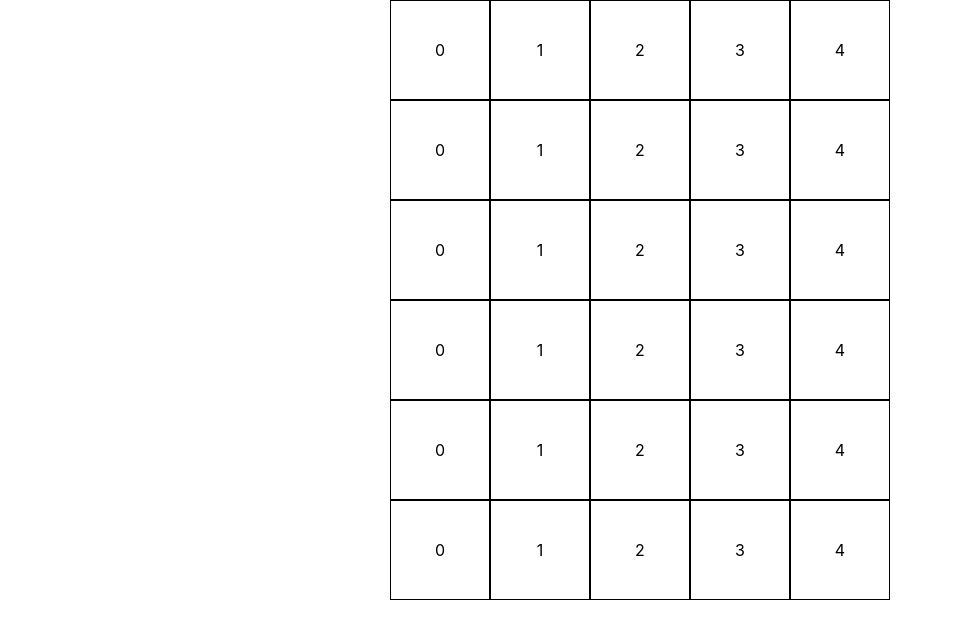
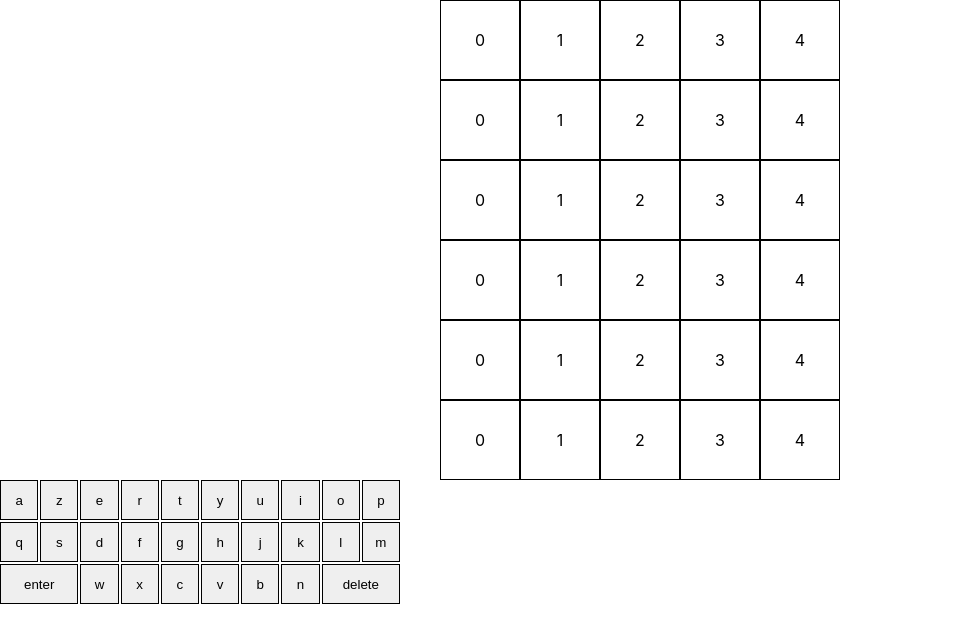
Before and after one commit to ThomasBernard0/wordleFr, a Next.js app: page / in a window 1280 px wide. Shown: the top 642 px of the page, without its empty margins (0-953 px from the left). Built offline with nearby package versions, Linux system fonts and the light colour scheme.

Commit message:
keyboard template

```diff
--- /dev/null
+++ b/components/Keyboard.js
@@ -0,0 +1,41 @@
+import KeypadButton from "./KeypadButton";
+
+export default function Keyboard() {
+  const keypadButtons = [
+    "a",
+    "z",
+    "e",
+    "r",
+    "t",
+    "y",
+    "u",
+    "i",
+    "o",
+    "p",
+    "q",
+    "s",
+    "d",
+    "f",
+    "g",
+    "h",
+    "j",
+    "k",
+    "l",
+    "m",
+    "enter",
+    "w",
+    "x",
+    "c",
+    "v",
+    "b",
+    "n",
+    "delete",
+  ];
+  return (
+    <div className="keyboard">
+      {keypadButtons.map((button) => (
+        <KeypadButton key={button} value={button} />
+      ))}
+    </div>
+  );
+}
--- /dev/null
+++ b/components/KeypadButton.js
@@ -0,0 +1,11 @@
+export default function KeypadButton({ value }) {
+  return (
+    <>
+      {value === "enter" || value === "delete" ? (
+        <button className="keypad-button span-2">{value}</button>
+      ) : (
+        <button className="keypad-button">{value}</button>
+      )}
+    </>
+  );
+}
--- a/pages/index.js
+++ b/pages/index.js
@@ -1,9 +1,11 @@
 import Grid from "../components/Grid";
+import Keyboard from "../components/Keyboard";
 
 export default function Home() {
   return (
     <div>
       <Grid />
+      <Keyboard />
     </div>
   );
 }
--- a/styles/globals.css
+++ b/styles/globals.css
@@ -27,9 +27,29 @@ a {
 
 .case {
   border: 1px solid black;
-  width: 100px;
-  height: 100px;
+  width: 80px;
+  height: 80px;
   display: flex;
   justify-content: center;
   align-items: center;
 }
+
+.keyboard {
+  display: grid;
+  grid-template: repeat(3, 1fr) / repeat(10, 1fr);
+  gap: 2px;
+  width: 400px;
+}
+
+.keypad-button {
+  border: 1px solid black;
+  display: flex;
+  justify-content: center;
+  align-items: center;
+  height: 40px;
+  width: auto;
+}
+
+.span-2 {
+  grid-column: auto/ span 2;
+}
```
